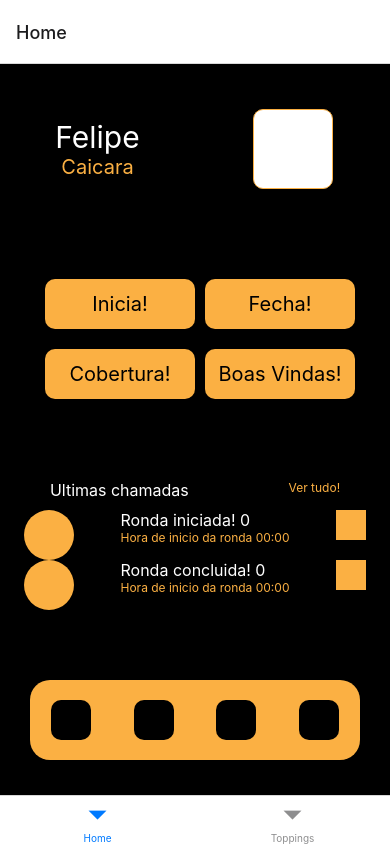
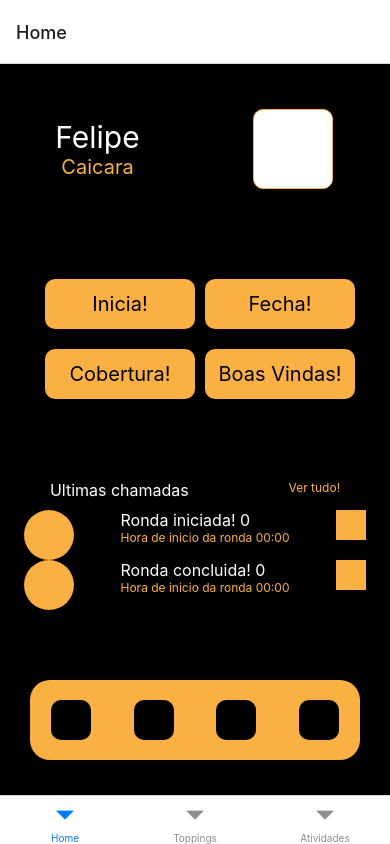
Before and after one commit to felipeFransa/night-patrol, a React Native app: screen / in a window 390 px wide. Built offline with nearby package versions, Linux system fonts and the light colour scheme.

Commit message:
version.1.3.5

```diff
--- a/src/routes/tab.routes.tsx
+++ b/src/routes/tab.routes.tsx
@@ -2,14 +2,16 @@ import React from "react";
 import { createBottomTabNavigator } from '@react-navigation/bottom-tabs';
 import { Home } from '../screens/Home';
 import { Toppings } from '../screens/Toppings';
+import { Activities } from  '../screens/Activities';
 
 const Tab = createBottomTabNavigator();
 
 export default () => {
  return (
   <Tab.Navigator>
-  <Tab.Screen name="Home" component={Home}/>
-  <Tab.Screen name="Toppings" component={Toppings}/>
+    <Tab.Screen name="Home" component={Home}/>
+    <Tab.Screen name="Toppings" component={Toppings}/>
+    <Tab.Screen name="Atividades" component={Activities}/>
   </Tab.Navigator>
  )
 }
```
